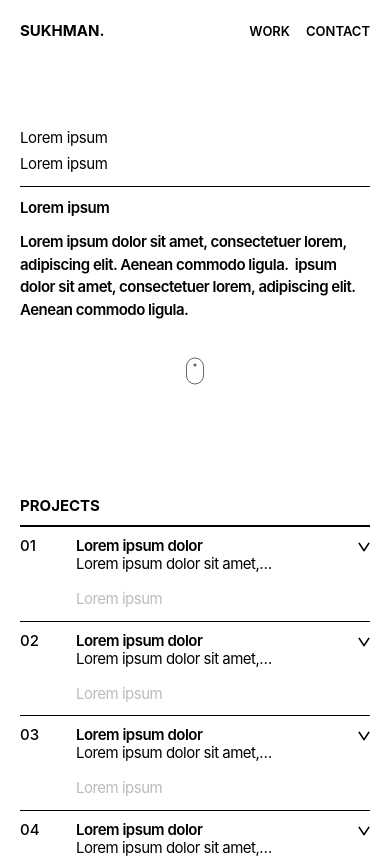
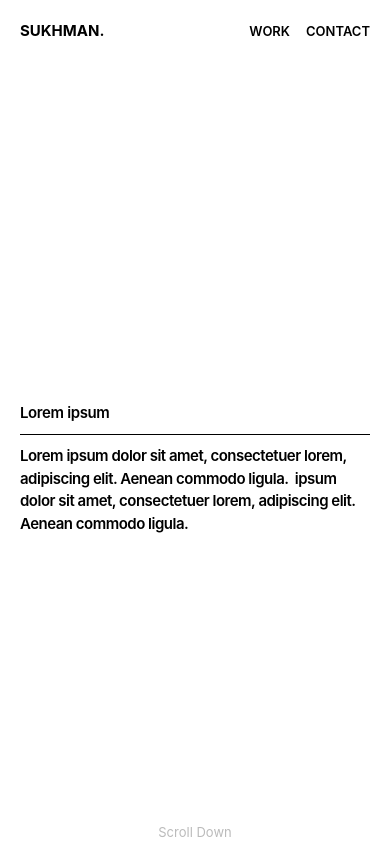
Before and after one commit to sukhman0402/portfolio-website, a Next.js app: page / in a window 390 px wide. Shown: the top 858 px of the page. Built offline with nearby package versions, Linux system fonts and the light colour scheme.

Commit message:
Update Hero.js

```diff
--- a/src/components/Hero.js
+++ b/src/components/Hero.js
@@ -83,8 +83,50 @@ const HERO_QUOTE_TEXT =
 // original brief — only their usage/positioning here changed.
 export default function Hero() {
   return (
-    <section className="relative w-full">
-      <div className="mx-auto max-w-[1440px] px-5 pb-24 pt-16 sm:px-[30px] md:pb-[460px] md:pt-[328px]">
+    <section className="relative h-[811.5px] w-full md:h-auto">
+      {/* MOBILE (below md) — 2026-09-02 redesign, direct instruction: drop
+          the two top "Lorem ipsum" labels, move the divider so it sits
+          between the heading and the quote paragraph instead (heading ->
+          divider -> paragraph, treated as one "set"), and center that set
+          inside a fixed 874px first screen. 874px = Figma's own "Frame
+          Size- Mobile" reference (node 3:8, 402x874), which represents the
+          FULL device screen — since the real sticky <Header> already
+          consumes 62.5px of that screen before this <section> even starts
+          (same header-height correction already used elsewhere in this
+          file, e.g. the desktop pt-[328px] note below), this section's own
+          height is 874 - 62.5 = 811.5px, not a flat 874px, so that (a) the
+          content set centers on the actual visible screen rather than a
+          box that starts 62.5px too low, and (b) header (62.5) + this
+          section (811.5) = 874px total scroll before ProjectsSection,
+          which follows with zero gap in the DOM — that scroll distance is
+          a consequence of this one height, not a separate change. Built
+          as a fully separate branch from desktop (not the same block
+          reflowed with classes) because the structure itself differs
+          here — no label row, divider relocated — not just
+          spacing. Desktop's branch below is untouched, only wrapped to
+          stop rendering below md. */}
+      <div className="flex h-full flex-col justify-center px-5 sm:px-[30px] md:hidden">
+        <div>
+          <p className="font-semibold tracking-[-0.375px] text-black">
+            {HERO_QUOTE_HEADING}
+          </p>
+          <div className="mt-[10px] border-t border-black" />
+          <p className="mt-[10px] whitespace-pre-wrap font-semibold tracking-[-0.5px] text-black">
+            {HERO_QUOTE_TEXT}
+          </p>
+        </div>
+      </div>
+      {/* Mobile's "Scroll Down" replaces the mouse icon (which stays for
+          desktop, in the ScrollIndicator block below) — same bottom-8,
+          horizontally-centered slot the icon used to sit in on mobile. */}
+      <p className="absolute bottom-8 left-1/2 -translate-x-1/2 text-[13px] font-normal tracking-normal text-[#bbbbbb] md:hidden">
+        Scroll Down
+      </p>
+
+      {/* DESKTOP (md and up) — untouched from the prior redesign, see the
+          spacing notes above the constants; only change is the
+          hidden/md:block wrapper so it stops rendering below md. */}
+      <div className="hidden md:block mx-auto max-w-[1440px] px-5 pb-24 pt-16 sm:px-[30px] md:pb-[460px] md:pt-[328px]">
         {/* Row 1 — top labels, 15px regular */}
         <div className="grid grid-cols-1 gap-1 md:grid-cols-[350px_1fr] md:gap-x-0">
           <p className="font-normal tracking-[-0.375px] text-black md:text-[15px]">
@@ -116,8 +158,10 @@ export default function Hero() {
       {/* ScrollIndicator — unchanged this round: same component, same
           55.62px inset from the bottom of the 900px-tall stage,
           horizontally centered (Figma's own left=711px on a 1440-wide
-          frame is, to within half a pixel, dead center). */}
-      <div className="pointer-events-none absolute bottom-8 left-1/2 -translate-x-1/2 text-black/60 md:bottom-[55.62px]">
+          frame is, to within half a pixel, dead center). Desktop-only now
+          (hidden md:block) — mobile's equivalent is the "Scroll Down"
+          text above. */}
+      <div className="pointer-events-none absolute bottom-8 left-1/2 -translate-x-1/2 text-black/60 hidden md:block md:bottom-[55.62px]">
         <ScrollIndicator className="h-7 w-5" />
       </div>
     </section>
```
